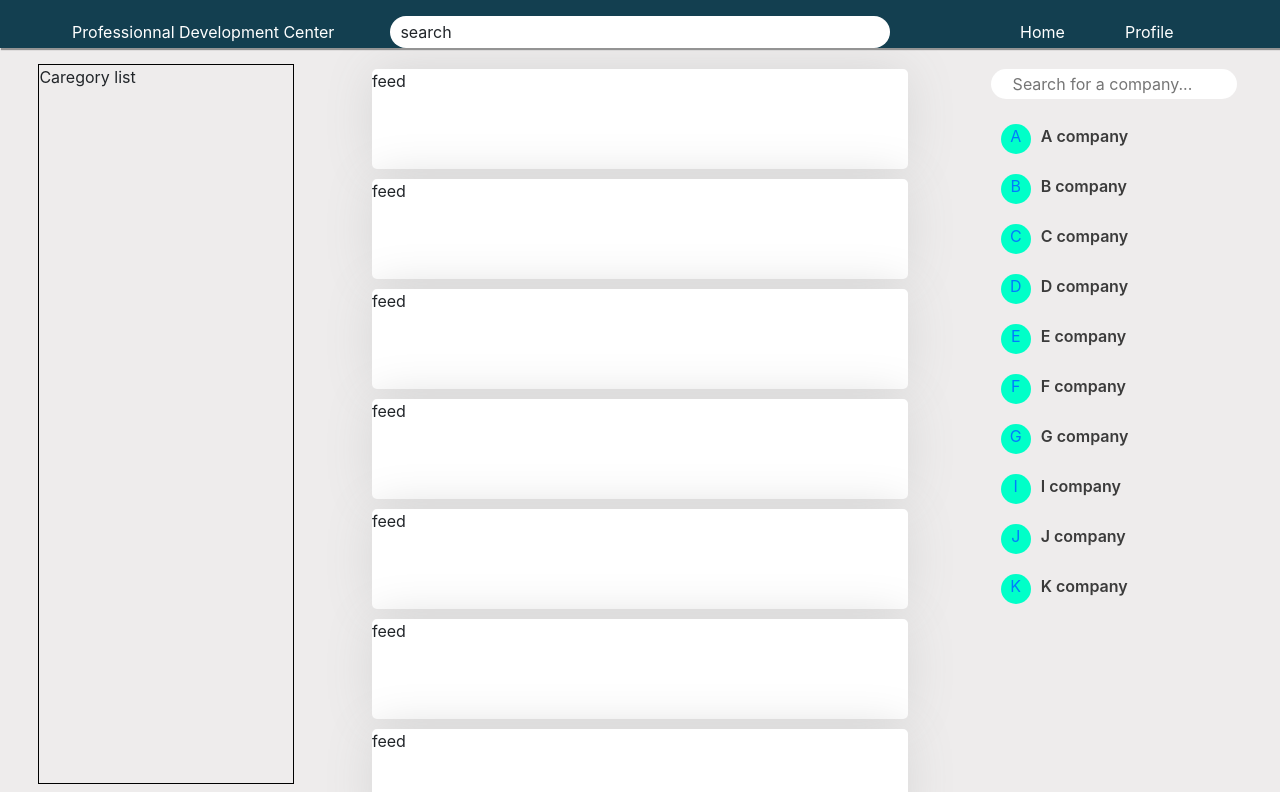
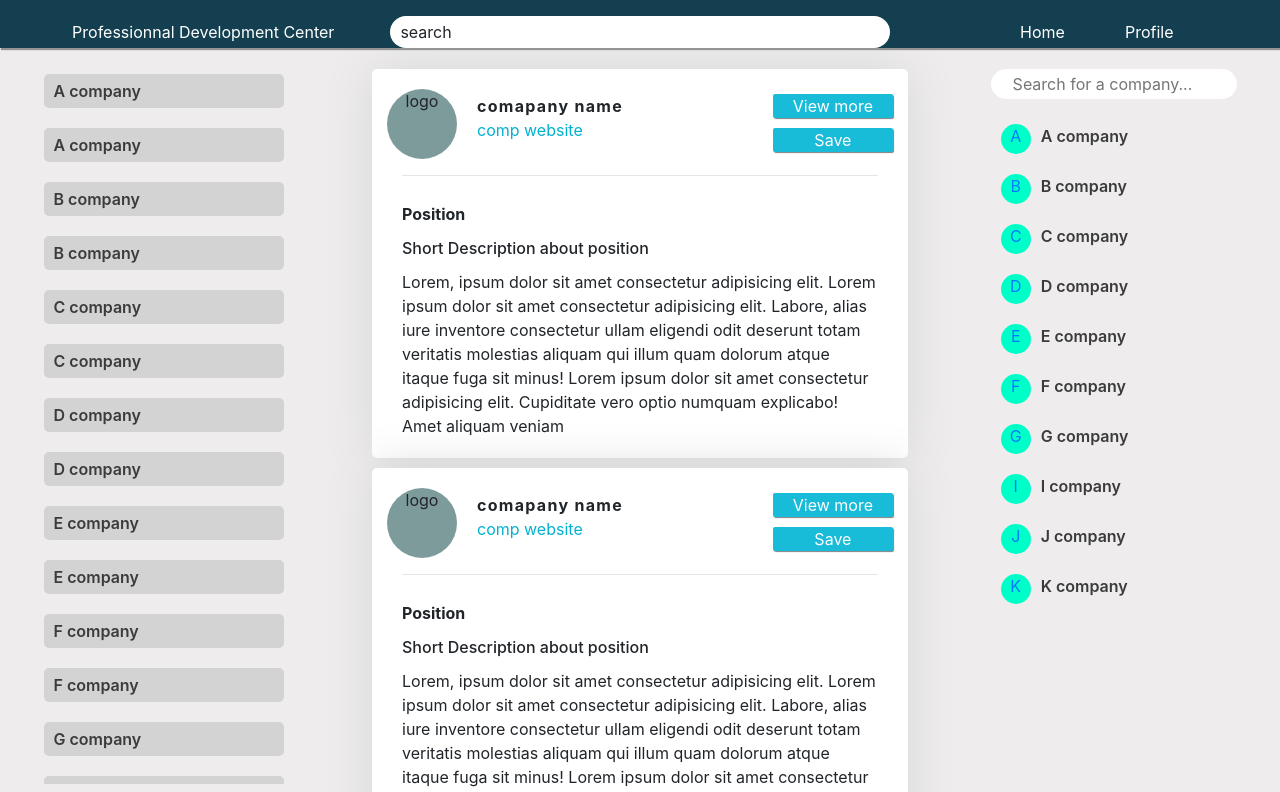
Before and after one commit to SIM-dev-team/student-portal, a React (Create React App) app: page / in a window 1280 px wide. Shown: the top 792 px of the page. Built offline with nearby package versions, Linux system fonts and the light colour scheme.

Commit message:
category section and feed shotr ad component added

```diff
--- a/src/App.css
+++ b/src/App.css
@@ -92,13 +92,72 @@
 /*======================================== feed advert css ==================================================*/
 
 .feed-content {
-    height: 100px;
+    height: auto;
     margin-bottom: 10px;
+    padding: 20px 30px;
     border-radius: 5px;
     background-color: rgb(255, 255, 255);
     -webkit-box-shadow: 0px 0px 50px -3px rgb(223, 223, 223);
     -moz-box-shadow: 0px 0px 50px -3px rgba(173, 170, 173, 1);
     box-shadow: 0px 0px 50px -3px rgb(212, 212, 212);
+}
+
+.short-advert-top-row {
+    justify-content: space-between;
+}
+
+.short-advert-top-row-left {
+    display: flex;
+    flex-direction: row;
+}
+
+.short-advert-top-row-right {
+    display: flex;
+    flex-direction: column;
+}
+
+.short-advert-top-row-right button {
+    border: none;
+    margin: 5px 0;
+    background-color: rgb(24, 187, 216);
+    box-shadow: 1px 1px 1px gray;
+    color: white;
+    border-radius: 2px;
+    padding: 0 20px;
+}
+
+.short-advert-company-logo {
+    background-color: rgb(125, 155, 155);
+    height: 70px;
+    width: 70px;
+    border-radius: 35px;
+    justify-content: center;
+    align-items: center;
+    text-align: center;
+}
+
+.short-advert-company-details {
+    padding: 0 20px;
+    padding-top: 5px;
+}
+
+.short-advert-company-name {
+    font-weight: 700;
+    letter-spacing: 1.3px;
+}
+
+.short-advert-company-website {
+    color: rgb(3, 177, 207);
+}
+
+.short-advert-posisiton-name {
+    padding: 10px 0;
+    font-weight: 700;
+}
+
+.short-advert-posisiton-desc-title {
+    padding-bottom: 10px;
+    font-weight: 500;
 }
 
 
@@ -234,10 +293,25 @@
 .category-section {
     position: fixed !important;
     left: 3%;
-    border: 1px solid black;
     width: 20%;
     height: 90%;
     overflow-y: auto;
+}
+
+.category-list-item {
+    width: 100%;
+    padding: 10px;
+    padding-left: 2%;
+    margin: auto !important;
+}
+
+.category-list-item-name {
+    width: 100%;
+    padding: 5px 10px;
+    font-weight: 600;
+    background-color: rgb(212, 211, 211);
+    border-radius: 5px;
+    color: rgb(59, 59, 59);
 }
 
 .category-section::-webkit-scrollbar {
--- a/src/App.js
+++ b/src/App.js
@@ -7,6 +7,7 @@ import CompanyList from './components/CompanyList';
 import Profile from './views/Profile';
 import {BrowserRouter as Router , Switch , Route}  from 'react-router-dom';
 import Company from './views/Company';
+import Category from './views/Category';
 
 function App() {
   return (
@@ -23,6 +24,7 @@ function App() {
             <Route exact path="/" component={Feed}/>
             <Route exact path="/profile" component={Profile}/>
             <Route exact path="/company/:id" component={Company}/>
+            <Route exact path="/category/:id" component={Category}/>
           </Switch>
 
           <CompanyList/>
--- a/src/components/CategoryList.js
+++ b/src/components/CategoryList.js
@@ -1,10 +1,67 @@
-import React from 'react'
+import React , {useState , useEffect} from 'react'
+import '../App.css';
+import CategoryListItem from './CategoryListItem';
+
+
+
+const catList = [
+    {
+        id : 1,
+        name : 'A company'
+    },
+    {
+        id : 2,
+        name : 'B company'
+    },
+    {
+        id : 3,
+        name : 'C company'
+    },
+    {
+        id : 4,
+        name : 'D company'
+    },
+    {
+        id : 5,
+        name : 'E company'
+    },
+    {
+        id : 6,
+        name : 'F company'
+    },
+    {
+        id : 7,
+        name : 'G company'
+    },
+    {
+        id : 8,
+        name : 'I company'
+    },
+    {
+        id : 9,
+        name : 'J company'
+    },
+    {
+        id : 10,
+        name : 'K company'
+
+    }
+]
 
 function CategoryList() {
+    const [categoryList , setCategoryList] = useState([]);
+
+    useEffect(()=>{
+        setCategoryList(catList);
+    },[])
+
     return (
         <div className="category-section">
-            Caregory list
-
+            {categoryList.map((category) =>{
+                return(
+                    <CategoryListItem key={category.id} category={category} />
+                );
+            })}
         </div>
     )
 }
--- /dev/null
+++ b/src/components/CategoryListItem.js
@@ -0,0 +1,26 @@
+import React from 'react'
+import {Link} from 'react-router-dom';
+
+
+function CategoryListItem(params) {
+    return (
+        <div>
+            <Link to ={`/category/${params.category.id}`}>
+            <div className="row category-list-item">
+                <div className="category-list-item-name">
+                    {params.category.name}
+                </div>
+            </div>
+            </Link>
+            <Link to ={`/category/${params.category.id}`}>
+            <div className="row category-list-item">
+                <div className="category-list-item-name">
+                    {params.category.name}
+                </div>
+            </div>
+            </Link>
+        </div>
+    )
+}
+
+export default CategoryListItem
--- a/src/components/FeedAdvert.js
+++ b/src/components/FeedAdvert.js
@@ -5,7 +5,25 @@ function FeedAdvert() {
     return (
         <div>
            <div className="feed-content">
-                feed
+                <div className="row short-advert-top-row">
+                    <div className="short-advert-top-row-left">
+                    <div className="short-advert-company-logo">
+                        logo
+                    </div>
+                    <div className="short-advert-company-details">
+                        <div className="short-advert-company-name">comapany name</div>
+                        <div className="short-advert-company-website">comp website</div>
+                    </div>
+                    </div>
+                    <div className="short-advert-top-row-right">
+                        <button>View more</button>
+                        <button>Save</button>
+                    </div>
+                </div>
+                <hr/>
+                <div className="short-advert-posisiton-name">Position</div>
+            <div className="short-advert-posisiton-desc-title">Short Description about position</div>
+            <div className="short-advert-position-decs-content">Lorem, ipsum dolor sit amet consectetur adipisicing elit. Lorem ipsum dolor sit amet consectetur adipisicing elit. Labore, alias iure inventore consectetur ullam eligendi odit deserunt totam veritatis molestias aliquam qui illum quam dolorum atque itaque fuga sit minus! Lorem ipsum dolor sit amet consectetur adipisicing elit. Cupiditate vero optio numquam explicabo! Amet aliquam veniam</div>
            </div>
         </div>
     )
--- a/src/views/Company.js
+++ b/src/views/Category.js
@@ -1,13 +1,13 @@
 import React from 'react'
 
-function Company({match}) {
+function Category({match}) {
     return (
         <React.Fragment>
-            <div className="feed-home" style={{minheight:"91vh"}}>
+            <div className="feed-home" style={{minHeight:"90vh"}}>
                    {match.params.id}
             </div>
         </React.Fragment>
     )
 }
 
-export default Company
+export default Category
```
